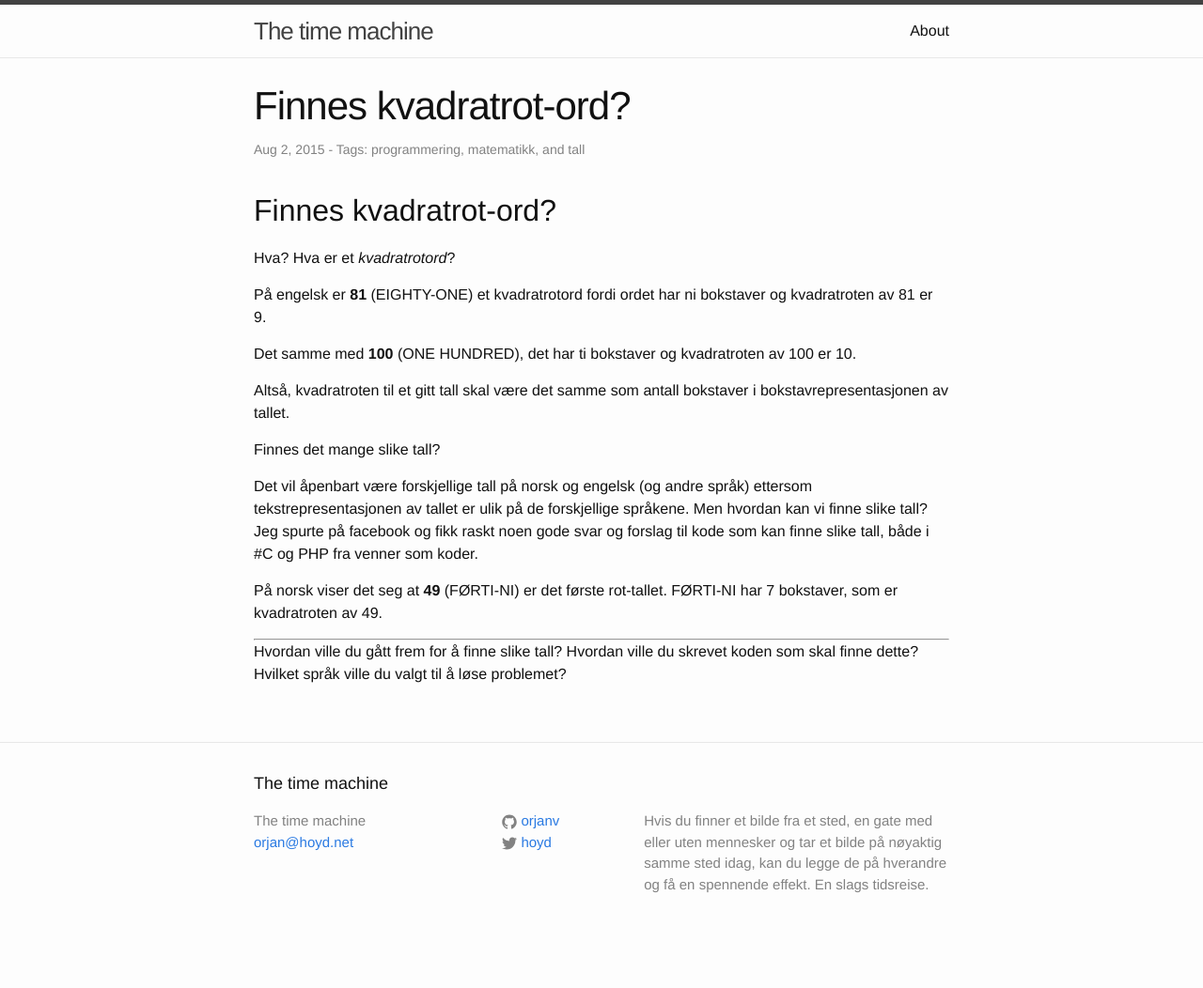
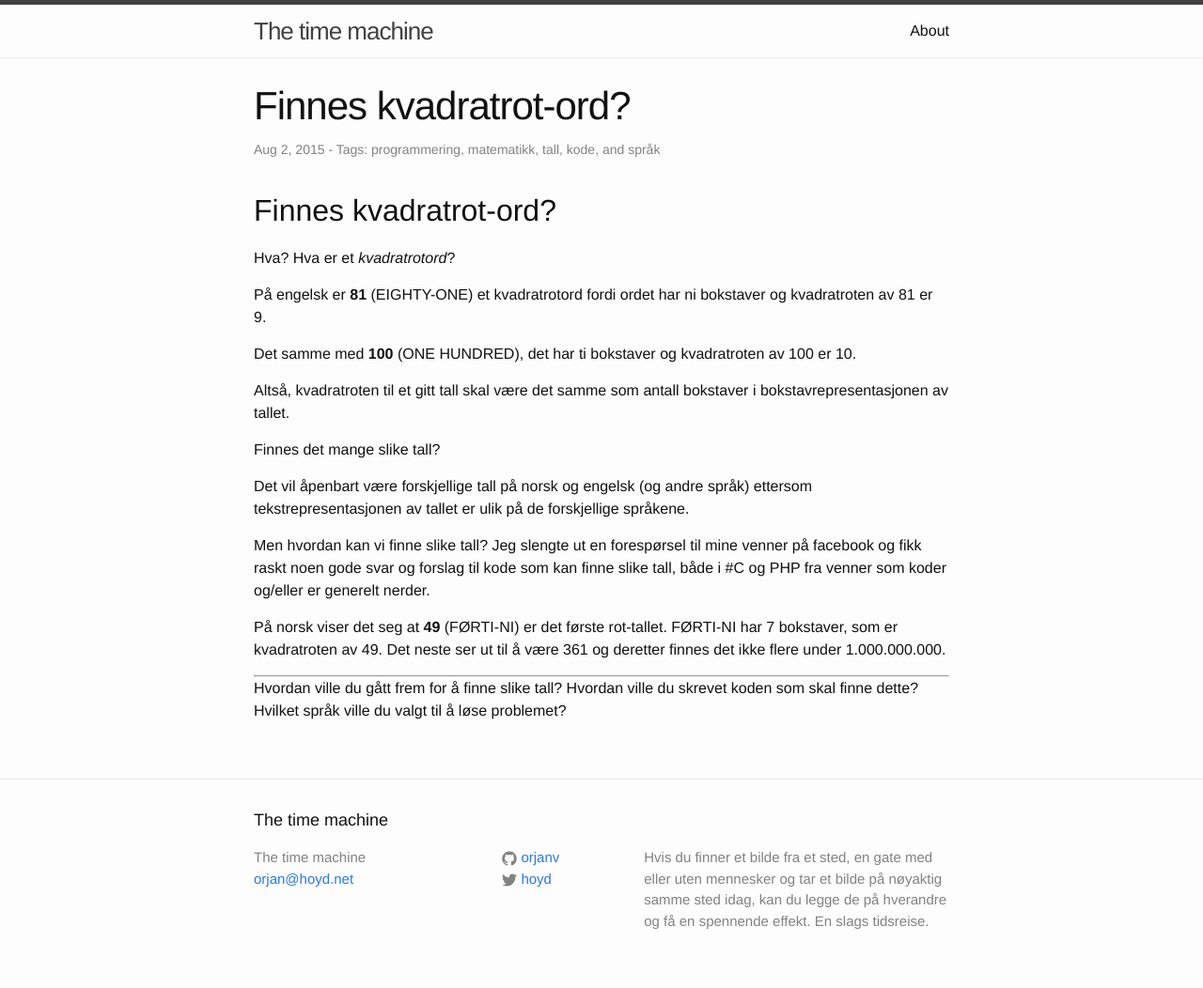
Before and after one commit to orjanv/orjanv.github.io, a Jekyll site: the page built from _posts/2015-08-02-rot-ord.md, in a window 1280 px wide. Shown: the whole page at 94% size. Built offline with Jekyll 4.4.1, drawn with Linux system fonts in a browser that asks for light colours; before the commit the page ends 1013 px from its top, so only the background shows below that.

Commit message:
new blog post

```diff
--- a/_posts/2015-08-02-rot-ord.md
+++ b/_posts/2015-08-02-rot-ord.md
@@ -1,10 +1,10 @@
 ---
 layout: post
 title:  "Finnes kvadratrot-ord?"
-date:   søndag, 02. august 2015 11:17
-thumbnail: /assets/003-banner.jpg
-category: matematikk programmering
-tags: programmering matematikk tall
+date:   2015-08-02 11:11:30
+thumbnail: /assets/rot-ord.jpg
+category: programmering
+tags: programmering matematikk tall kode språk
 ---
 
 ##Finnes kvadratrot-ord?
@@ -19,9 +19,11 @@ Altså, kvadratroten til et gitt tall skal være det samme som antall bokstaver
 
 Finnes det mange slike tall?
 
-Det vil åpenbart være forskjellige tall på norsk og engelsk (og andre språk) ettersom tekstrepresentasjonen av tallet er ulik på de forskjellige språkene. Men hvordan kan vi finne slike tall? Jeg spurte på facebook og fikk raskt noen gode svar og forslag til kode som kan finne slike tall, både i #C og PHP fra venner som koder.
+Det vil åpenbart være forskjellige tall på norsk og engelsk (og andre språk) ettersom tekstrepresentasjonen av tallet er ulik på de forskjellige språkene.
 
-På norsk viser det seg at **49** (FØRTI-NI) er det første rot-tallet. FØRTI-NI har 7 bokstaver, som er kvadratroten av 49.
+Men hvordan kan vi finne slike tall? Jeg slengte ut en forespørsel til mine venner på facebook og fikk raskt noen gode svar og forslag til kode som kan finne slike tall, både i #C og PHP fra venner som koder og/eller er generelt nerder.
+
+På norsk viser det seg at **49** (FØRTI-NI) er det første rot-tallet. FØRTI-NI har 7 bokstaver, som er kvadratroten av 49. Det neste ser ut til å være 361 og deretter finnes det ikke flere under 1.000.000.000.
 
 ***
 
```
